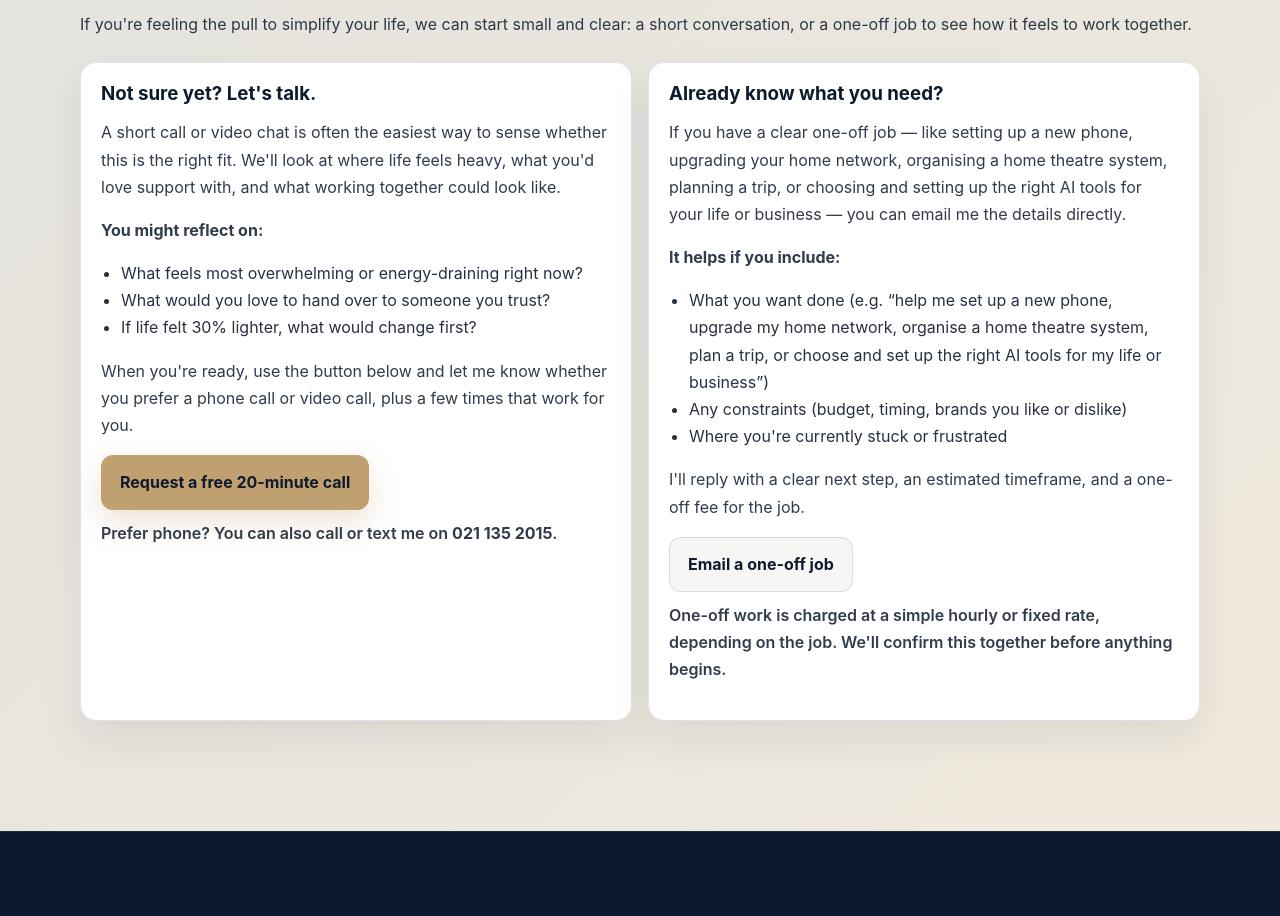
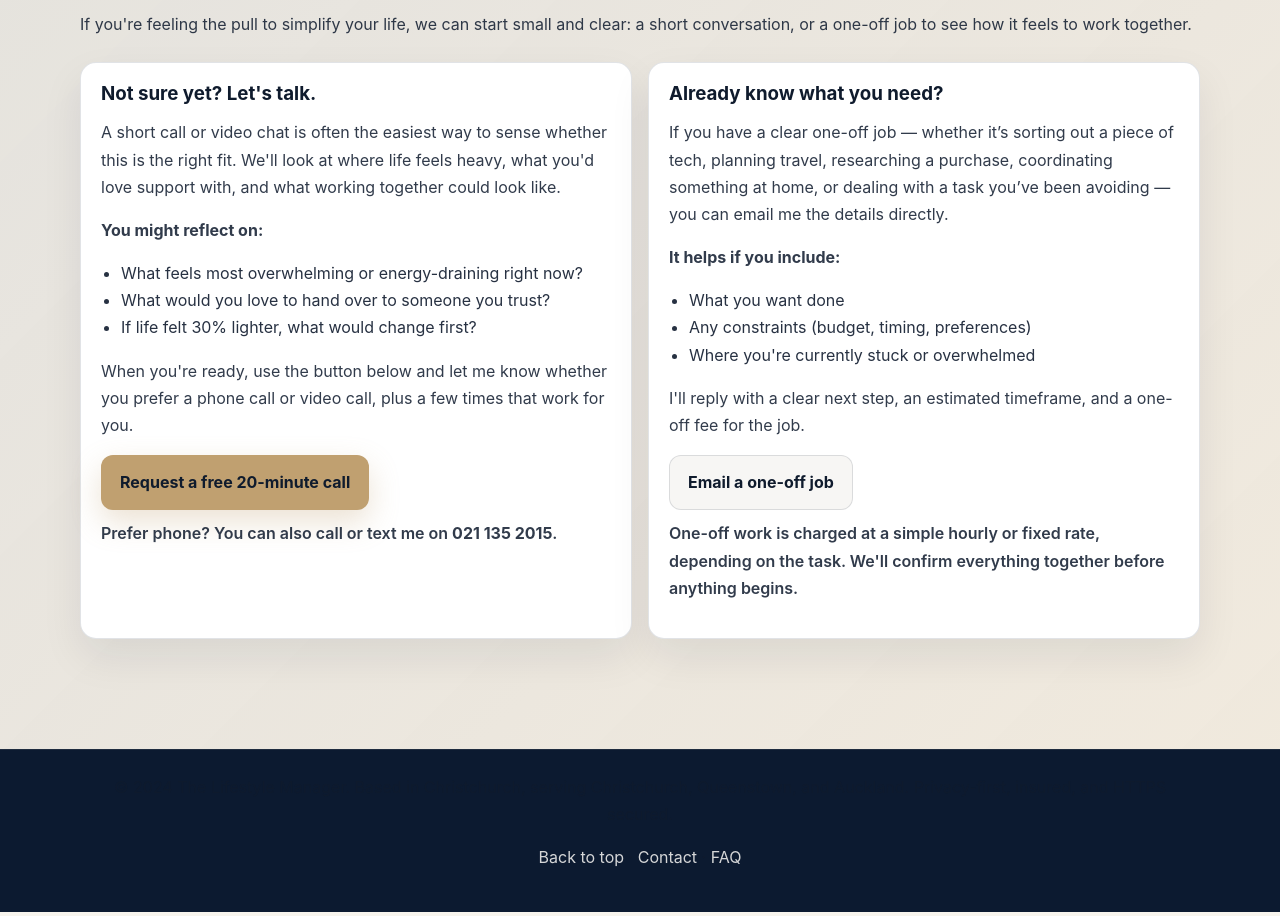
Before and after one commit to TheLifestyleManager/TheLifestyleManager.nz, a plain HTML site: page index.html in a window 1280 px wide. Shown: the part 5684-6600 px from the top of the page. Drawn offline with Linux system fonts and the light colour scheme.

Commit message:
Update one-off job contact copy

```diff
--- a/index.html
+++ b/index.html
@@ -530,31 +530,28 @@
           <div class="contact-option">
             <h3>Already know what you need?</h3>
             <p>
-              If you have a clear one-off job — like setting up a new phone, upgrading your home network,
-              organising a home theatre system, planning a trip, or choosing and setting up the right AI tools for
-              your life or business — you can email me the details directly.
+              If you have a clear one-off job — whether it’s sorting out a piece of tech, planning travel, researching
+              a purchase, coordinating something at home, or dealing with a task you’ve been avoiding — you can email
+              me the details directly.
             </p>
             <p><strong>It helps if you include:</strong></p>
             <ul>
-              <li>
-                What you want done (e.g. “help me set up a new phone, upgrade my home network, organise a home
-                theatre system, plan a trip, or choose and set up the right AI tools for my life or business”)
-              </li>
-              <li>Any constraints (budget, timing, brands you like or dislike)</li>
-              <li>Where you&#39;re currently stuck or frustrated</li>
+              <li>What you want done</li>
+              <li>Any constraints (budget, timing, preferences)</li>
+              <li>Where you&#39;re currently stuck or overwhelmed</li>
             </ul>
             <p>
               I&#39;ll reply with a clear next step, an estimated timeframe, and a one-off fee for the job.
             </p>
             <a
-              href="mailto:joshebroadhurst@gmail.com?subject=One-off%20job%20request%20-%20The%20Lifestyle%20Manager&body=Kia%20ora%20Josh%2C%0D%0A%0D%0AI'd%20like%20to%20request%20a%20one-off%20job.%0D%0A%0D%0AWhat%20I%20need%20help%20with%3A%0D%0AConstraints%20(budget%2C%20timing%2C%20preferences)%3A%0D%0AWhere%20I'm%20currently%20stuck%3A%0D%0A%0D%0AThank%20you%2C%0D%0A"
+              href="mailto:joshebroadhurst@gmail.com?subject=One-off%20job%20request%20-%20The%20Lifestyle%20Manager&body=Kia%20ora%20Josh%2C%0D%0A%0D%0AI'd%20like%20to%20request%20a%20one-off%20job.%0D%0A%0D%0AWhat%20I%20need%20help%20with%3A%0D%0AConstraints%20(budget%2C%20timing%2C%20preferences)%3A%0D%0AWhere%20I'm%20currently%20stuck%20or%20overwhelmed%3A%0D%0A%0D%0AThank%20you%2C%0D%0A"
               class="button secondary"
             >
               Email a one-off job
             </a>
               <p class="contact-note">
-                One-off work is charged at a simple hourly or fixed rate, depending on the job.
-                We&#39;ll confirm this together before anything begins.
+                One-off work is charged at a simple hourly or fixed rate, depending on the task.
+                We&#39;ll confirm everything together before anything begins.
               </p>
             </div>
           </div>
```
